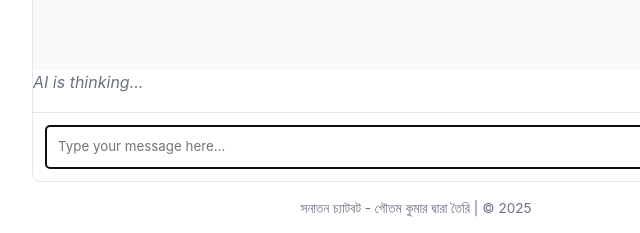
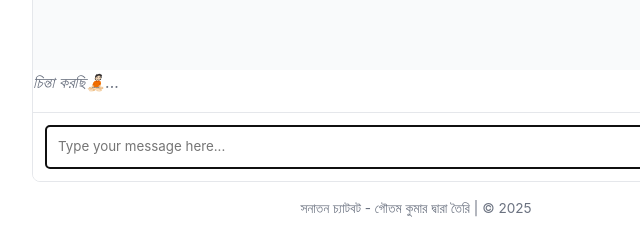
Before and after one commit to bdgautam24-rgb/llm-chat-app-template, a website: page public/index.html in a window 1280 px wide. Both pictures are taken after typing "Sample" into the empty fields and a click on the button "Send". Shown: the part 631-864 px from the top of the page, 224-864 px from the left. Drawn offline with Linux system fonts and the light colour scheme; no server answers.

Commit message:
Update index.html

```diff
--- a/public/index.html
+++ b/public/index.html
@@ -169,7 +169,7 @@
       </div>
 
       <div class="typing-indicator" id="typing-indicator">
-        AI is thinking...
+        চিন্তা করছি🧘🏻...
       </div>
 
       <div class="message-input">
```
